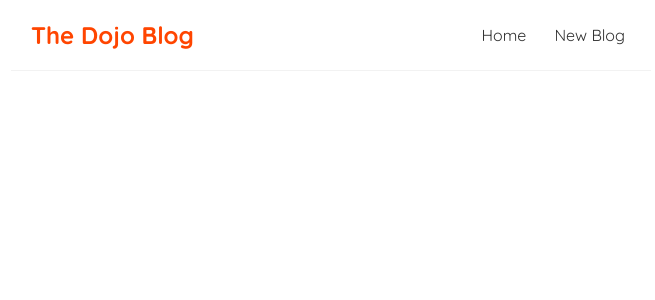
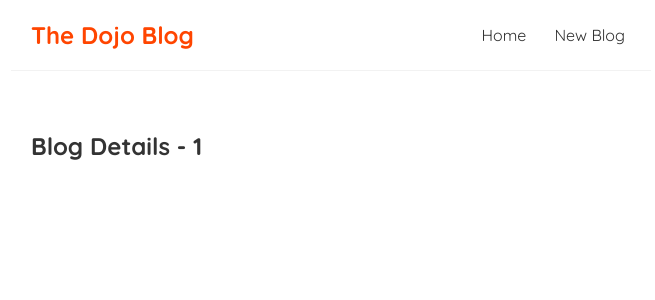
Before and after one commit to IonescuCezar/react-minimal-app, a React (Create React App) app: page /blogs/1 in a window 1280 px wide. Shown: the top 300 px of the page, without its empty margins (309-964 px from the left). Built offline with nearby package versions, Linux system fonts and the light colour scheme.

Commit message:
+ Used template string to get blog id + Made a route with parameters + Got params with useParams hook

```diff
--- a/src/App.js
+++ b/src/App.js
@@ -1,7 +1,8 @@
+import { BrowserRouter as Router, Route, Switch } from 'react-router-dom';
 import Navbar from './Navbar';
 import Home from './Home';
 import Create from './Create';
-import { BrowserRouter as Router, Route, Switch } from 'react-router-dom';
+import BlogDetails from './BlogDetails';
 
 function App() {
   return (
@@ -16,6 +17,9 @@
             <Route path="/create">
               <Create />
             </Route>
+            <Route path="/blogs/:id">
+              <BlogDetails />
+            </Route>
           </Switch>
         </div>
       </div>
--- /dev/null
+++ b/src/BlogDetails.js
@@ -0,0 +1,13 @@
+import { useParams } from "react-router";
+
+const BlogDetails = () => {
+    const { id } = useParams();
+
+    return (
+        <div className="blog-details">
+            <h2>Blog Details - {id}</h2>
+        </div>
+    );
+}
+
+export default BlogDetails;
--- a/src/BlogList.js
+++ b/src/BlogList.js
@@ -1,3 +1,5 @@
+import { Link } from "react-router-dom";
+
 const BlogList = ({ blogs, title }) => {
 
     return (
@@ -5,8 +7,10 @@
             <h2>{title}</h2>
             {blogs.map((blog) => (
                 <div className="blog-preview" key={blog.id}>
-                    <h2>{blog.title}</h2>
-                    <p>Written by {blog.author}</p>
+                    <Link to={`/blogs/${blog.id}`}>
+                        <h2>{blog.title}</h2>
+                        <p>Written by {blog.author}</p>
+                    </Link>
                 </div>
             ))}
         </div>
--- a/src/index.css
+++ b/src/index.css
@@ -49,3 +49,6 @@
   color: orangered;
   margin-bottom: 8px;
 }
+.blog-preview a {
+  text-decoration: none;
+}
```
